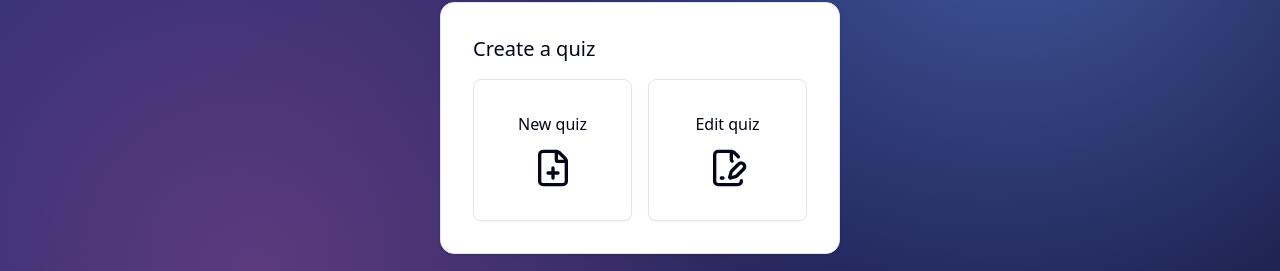
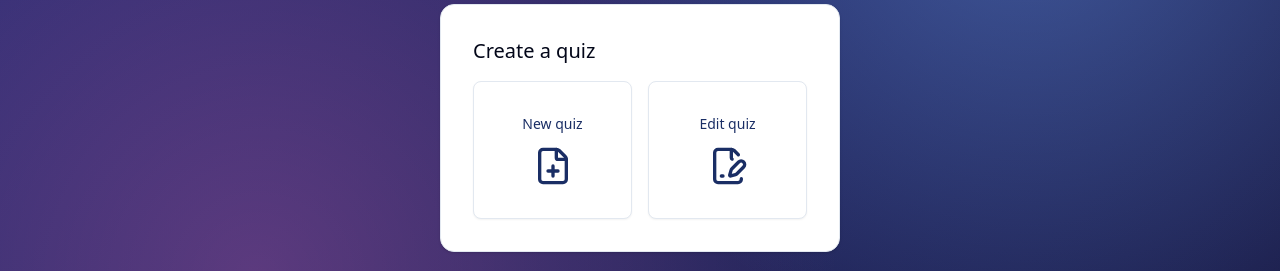
Before and after one commit to Cereal38/rhova, a Next.js app: page /create in a window 1280 px wide. Shown: the part 284-555 px from the top of the page. Built offline with nearby package versions, Linux system fonts and the light colour scheme; no server answers.

Commit message:
Improve the create quz buttons style

```diff
--- a/app/create/select-mod-step.tsx
+++ b/app/create/select-mod-step.tsx
@@ -18,7 +18,7 @@ export default function SelectModStep({ onStepChange }: Readonly<Props>) {
       <div className='flex gap-4'>
         <Button
           variant='outline'
-          className='flex-1 flex-col h-auto py-8 gap-3 text-base cursor-pointer'
+          className='flex-1 flex-col h-auto py-8 gap-3 text-primary cursor-pointer'
           onClick={() => onStepChange(CreateQuizStep.CreateSetTitle)}
         >
           <span>{t('create-quiz.new-quiz')}</span>
@@ -26,7 +26,7 @@ export default function SelectModStep({ onStepChange }: Readonly<Props>) {
         </Button>
         <Button
           variant='outline'
-          className='flex-1 flex-col h-auto py-8 gap-3 text-base cursor-pointer'
+          className='flex-1 flex-col h-auto py-8 gap-3 text-primary cursor-pointer'
           onClick={() => onStepChange(CreateQuizStep.EditSetTitle)}
         >
           <span>{t('create-quiz.edit-quiz')}</span>
```
